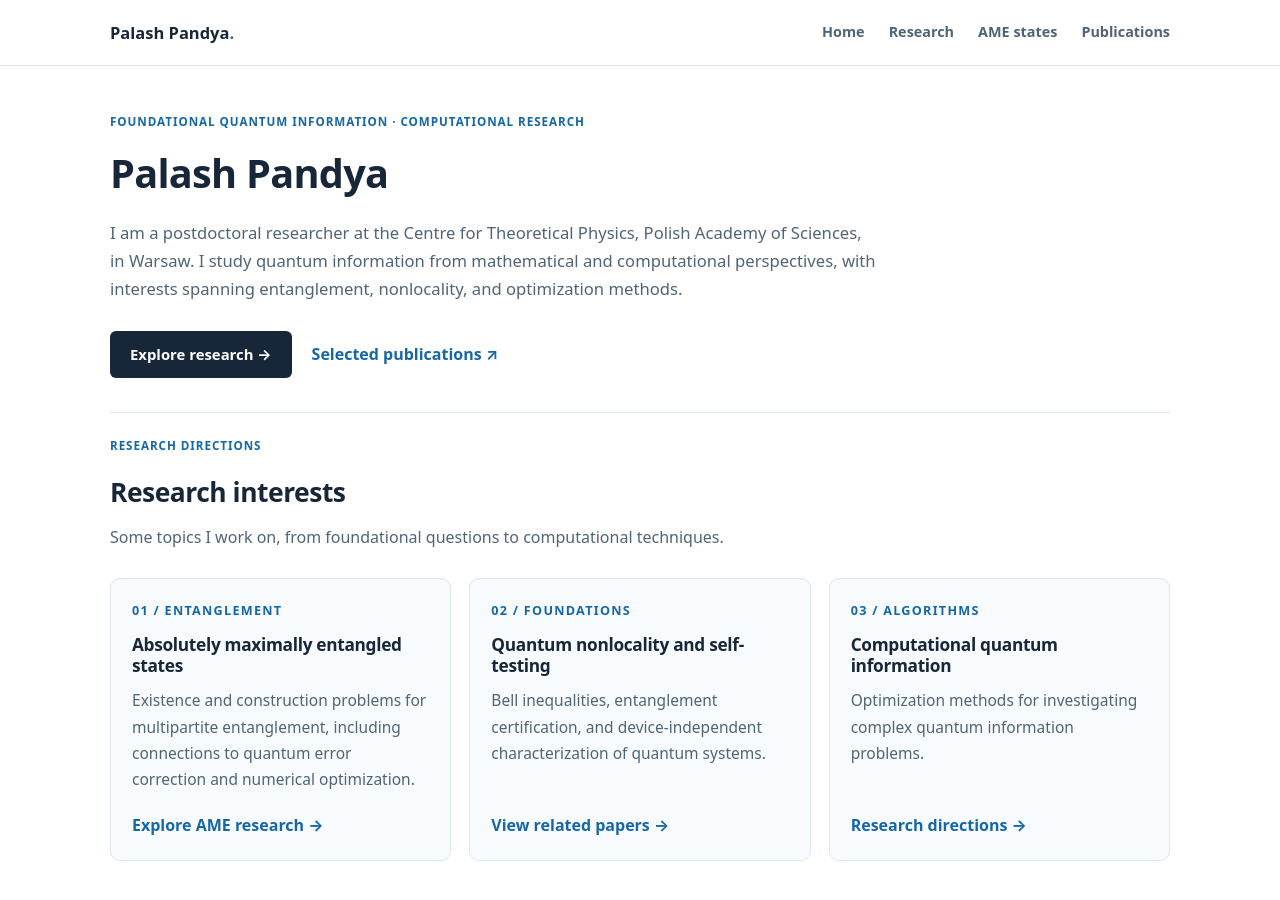
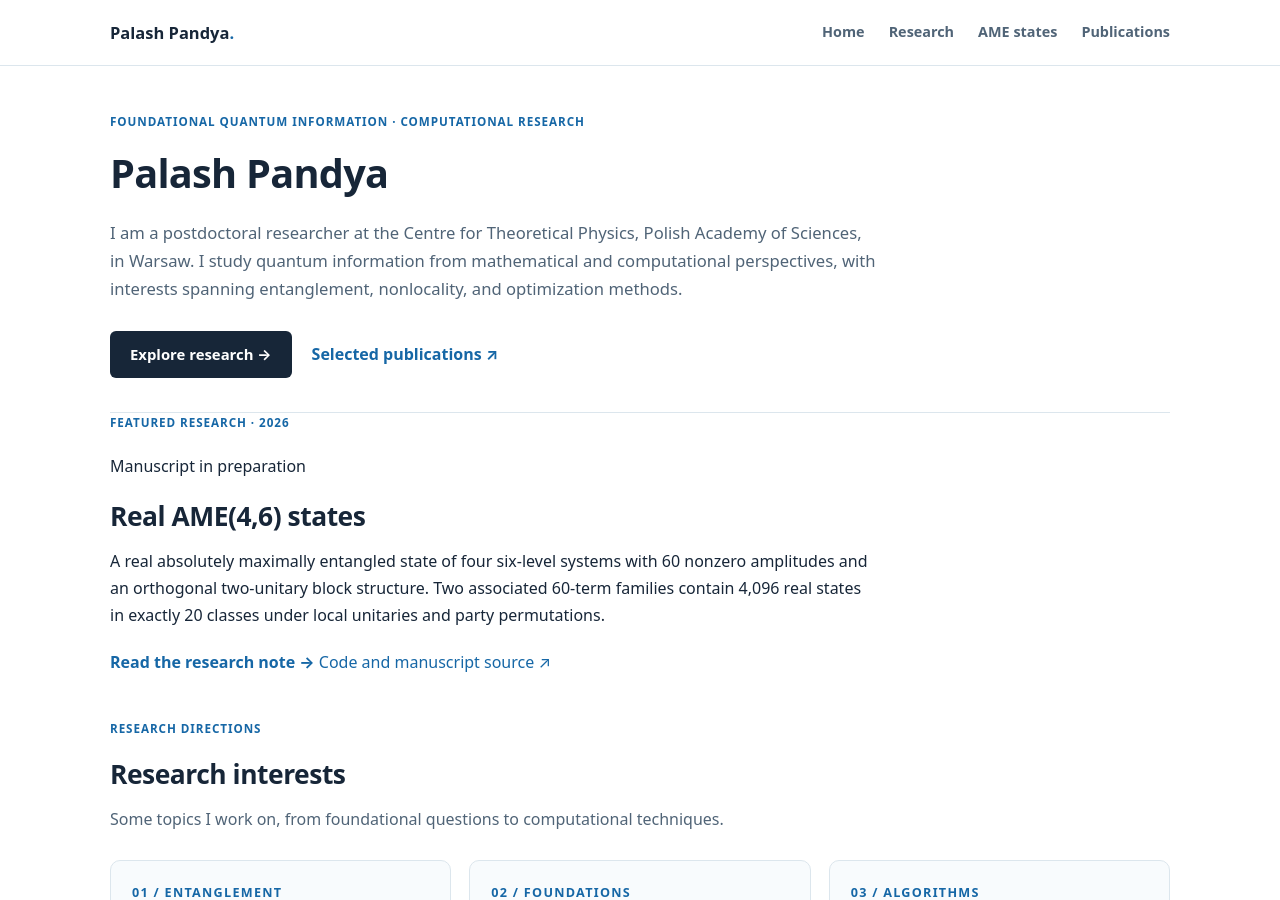
Before and after one commit to palashpandya/palashpandya.github.io, a Jekyll site: the page built from index.md, in a window 1280 px wide and 900 px high. Built offline with Jekyll 4.4.1, drawn with Linux system fonts in a browser that asks for light colours.

Commit message:
Feature real AME(4,6) research near top of homepage

```diff
--- a/index.md
+++ b/index.md
@@ -8,6 +8,15 @@ layout: default
 <h1>Palash Pandya</h1>
 <p class="lede">I am a postdoctoral researcher at the Centre for Theoretical Physics, Polish Academy of Sciences, in Warsaw. I study quantum information from mathematical and computational perspectives, with interests spanning entanglement, nonlocality, and optimization methods.</p>
 <div class="hero-actions"><a class="button" href="{{ '/research/' | relative_url }}">Explore research →</a><a class="link-arrow" href="{{ '/publications/' | relative_url }}">Selected publications ↗</a></div>
+</section>
+<section class="featured-research" aria-labelledby="featured-ame-title">
+<div class="featured-research-header">
+<p class="eyebrow">Featured research · 2026</p>
+<p class="featured-research-status">Manuscript in preparation</p>
+</div>
+<h2 id="featured-ame-title">Real AME(4,6) states</h2>
+<p>A real absolutely maximally entangled state of four six-level systems with 60 nonzero amplitudes and an orthogonal two-unitary block structure. Two associated 60-term families contain 4,096 real states in exactly 20 classes under local unitaries and party permutations.</p>
+<p class="featured-research-links"><a class="link-arrow" href="{{ '/research/ame/real-ame46/' | relative_url }}">Read the research note →</a> <a href="https://github.com/palashpandya/real-ame46">Code and manuscript source ↗</a></p>
 </section>
 <section class="section">
 <p class="eyebrow">Research directions</p>
```
